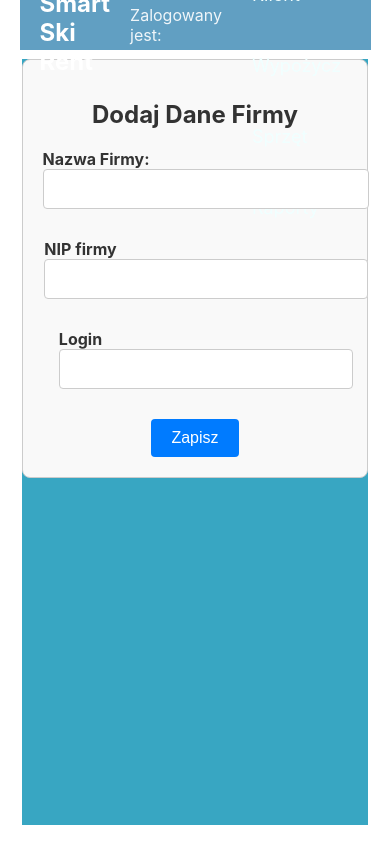
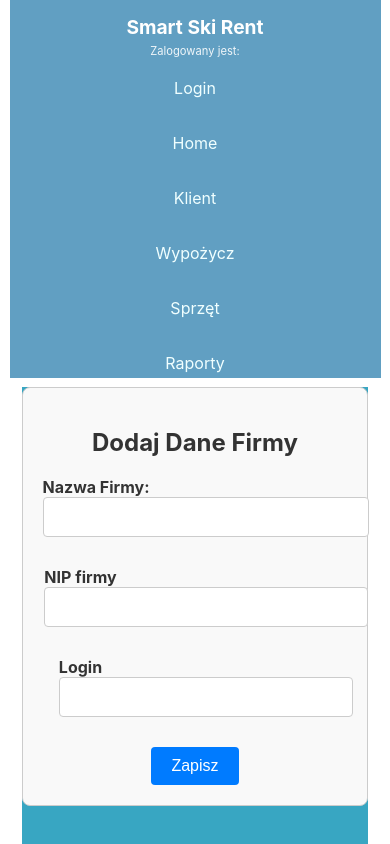
Before and after one commit to GrzegorzPulawski/Smart_Ski_Rent_2024, a React (Create React App) app in the folder frontend/: page /companySave in a window 390 px wide. Shown: the top 844 px of the page. Built offline with nearby package versions, Linux system fonts and the light colour scheme.

Commit message:
AppHeader reponsywny

```diff
--- a/frontend/src/components/header/AppHeader.module.css
+++ b/frontend/src/components/header/AppHeader.module.css
@@ -4,53 +4,83 @@
     width: 90vw;
     margin: auto;
     display: flex;
-    align-items: center; /* Wyśrodkowanie w pionie */
+    align-items: center;
+    justify-content: space-between; /* Dodano dla rozłożenia elementów */
+    padding: 0 10px; /* Zwiększ odstępy dla mobilnych */
 }
 
 .HeaderLeft {
-    display: flex; /* Umożliwia ustawienie elementów w linii */
-    align-items: center; /* Wyśrodkowanie w pionie */
-    margin-left: 20px;
+    display: flex;
+    flex-direction: column; /* Dla mobilnych wiersz po wierszu */
+    align-items: flex-start;
+    margin-left: 10px; /* Zmniejszony margines dla mobilnych */
 }
+
 .HeaderTitle {
     font-size: 1.5rem;
     font-weight: bold;
     color: white;
     text-decoration: none;
-    transition: color 0.3s ease; /* Smooth hover effect */
-}
-.HeaderTitle:hover {
-    color: #ffcc00; /* Change text color on hover */
+    transition: color 0.3s ease;
 }
 
-
+.HeaderUser {
+    font-size: 0.8rem;
+    color: #ffffff;
+    opacity: 0.9;
+    margin-top: 5px; /* Dodano odstęp między użytkownikiem a tytułem */
+}
 
 .HeaderRight {
-    margin-left: auto;
-    height: auto;
-    width: auto;
-    position: page;
+    display: flex;
+    flex-wrap: wrap; /* Pozwala na zawijanie elementów w mobilnym */
+    justify-content: center; /* Wyśrodkowanie na mniejszych ekranach */
+    gap: 10px; /* Odstęp między linkami */
 }
 
 .HeaderRight div {
-    margin: 15px 30px 20px;
-    display: inline-block;
+    margin: 10px;
     font-size: large;
     color: azure;
+    text-align: center;
 }
 
-.HeaderUser {
-    margin-left: 20px;
-    font-size: 1rem;
-    color: #ffffff;
-    opacity: 0.9; /* Slightly dimmed text */
+/* Media queries for mobile responsiveness */
+@media (max-width: 768px) {
+    .AppHeader {
+        flex-direction: column; /* Stosujemy kolumny dla małych ekranów */
+        height: auto;
+    }
+
+    .HeaderLeft {
+        align-items: center; /* Wyśrodkuj na mniejszych ekranach */
+        margin-left: 0; /* Usuń zbędny margines */
+    }
+
+    .HeaderRight {
+        flex-direction: column; /* Menu w jednej kolumnie */
+        align-items: center; /* Wyśrodkuj elementy */
+    }
+
+    .HeaderRight div {
+        font-size: medium; /* Zmniejsz rozmiar tekstu dla mobilnych */
+        margin: 5px 0; /* Zmniejsz marginesy dla mobilnych */
+    }
+
+    .HeaderTitle {
+        font-size: 1.2rem; /* Zmniejsz rozmiar tytułu dla mniejszych ekranów */
+    }
+
+    .HeaderUser {
+        font-size: 0.7rem;
+    }
 }
 
 @media print {
     .AppHeader {
-        display: none; /* Ukryj nagłówek aplikacji */
+        display: none;
     }
     .ButtonPrint {
-        display: none; /* Opcjonalnie, ukryj przycisk drukowania */
+        display: none;
     }
 }
```
